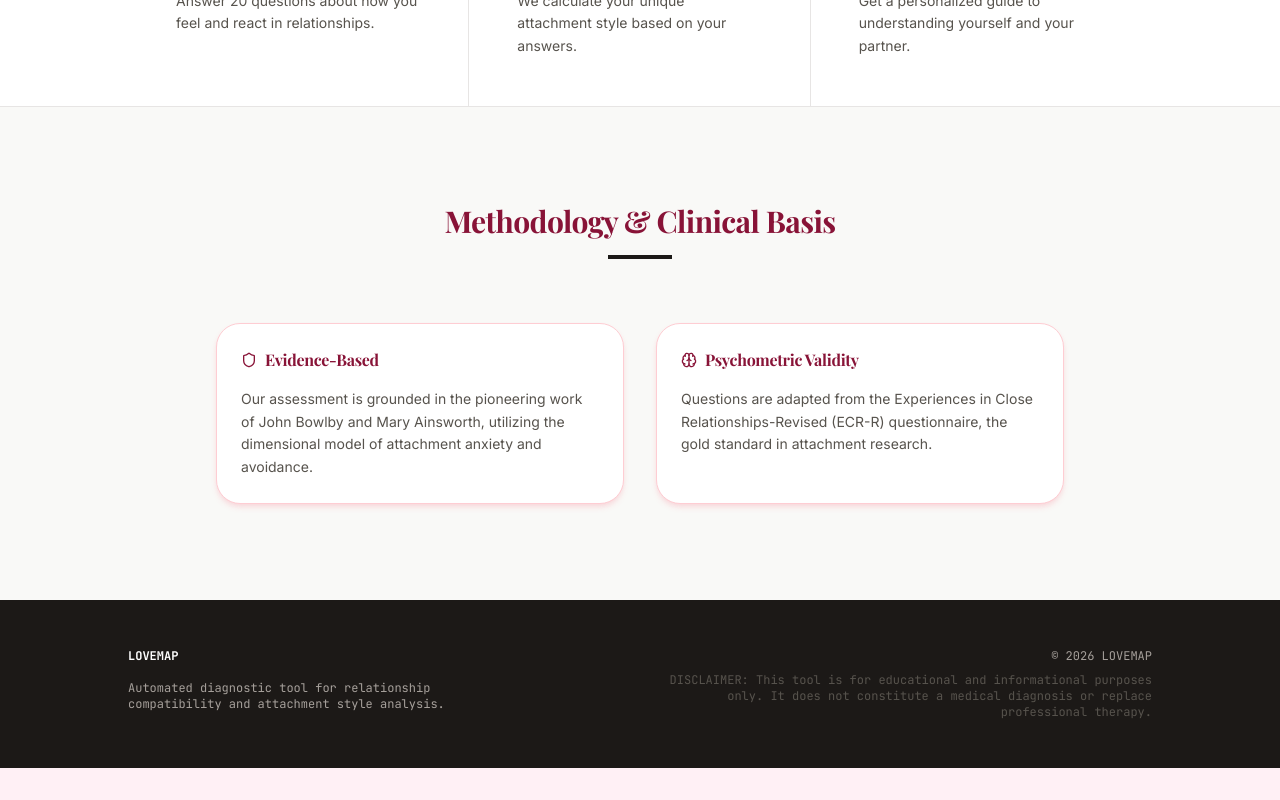
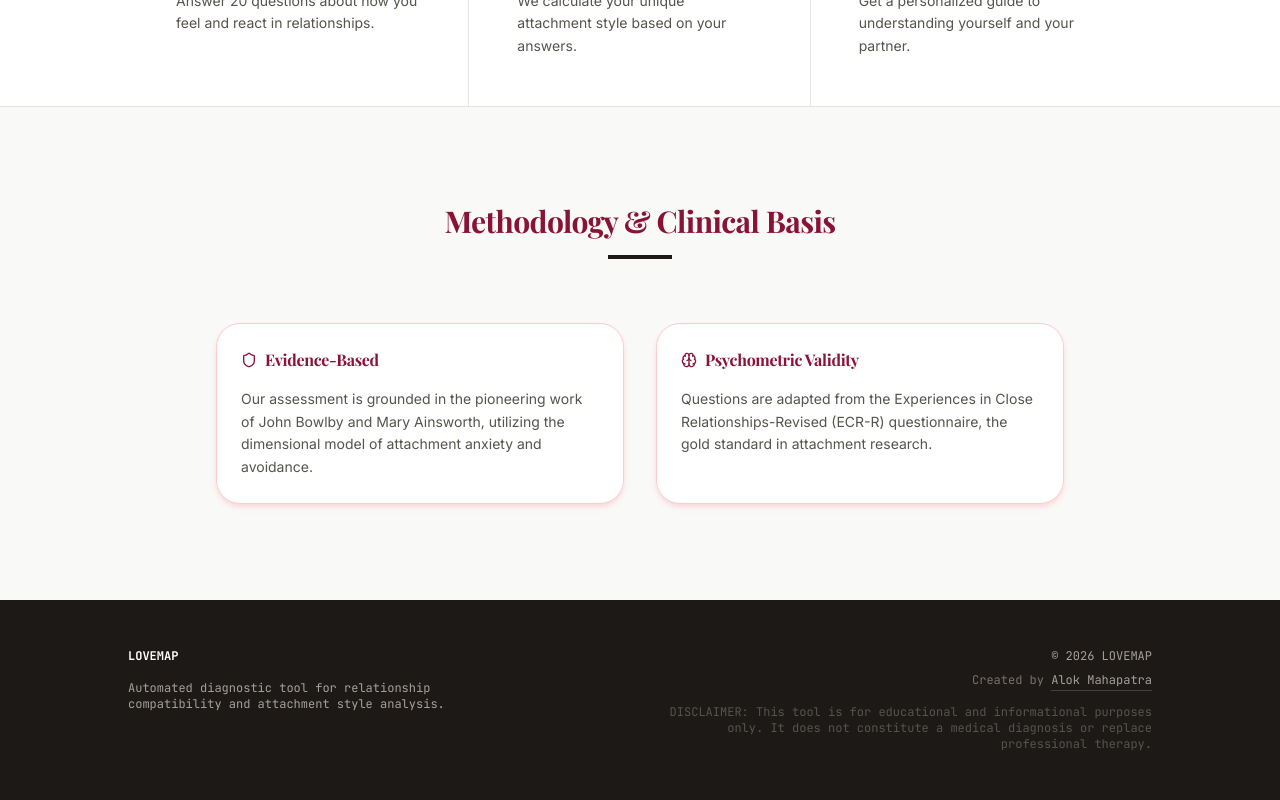
Before and after one commit to AlokMahapatra26/love-map, a Next.js app: page / in a window 1280 px wide. Shown: the part 2901-3701 px from the top of the page. Before the commit the page ends 3669 px from the top, so only its background shows below. Built offline with nearby package versions, Linux system fonts and the light colour scheme; no server answers; a web font is replaced by a local one.

Commit message:
add my name in footer

```diff
--- a/src/app/page.tsx
+++ b/src/app/page.tsx
@@ -260,6 +260,9 @@ export default function HomePage() {
           </div>
           <div className="md:text-right">
             <p className="mb-2">© 2026 LOVEMAP</p>
+            <p className="text-stone-500 mb-4">
+              Created by <a href="https://github.com/AlokMahapatra26" target="_blank" rel="noopener noreferrer" className="text-stone-400 hover:text-white transition-colors border-b border-stone-700 hover:border-white pb-0.5">Alok Mahapatra</a>
+            </p>
             <p className="text-stone-600">
               DISCLAIMER: This tool is for educational and informational purposes only. It does not constitute a medical diagnosis or replace professional therapy.
             </p>
```
